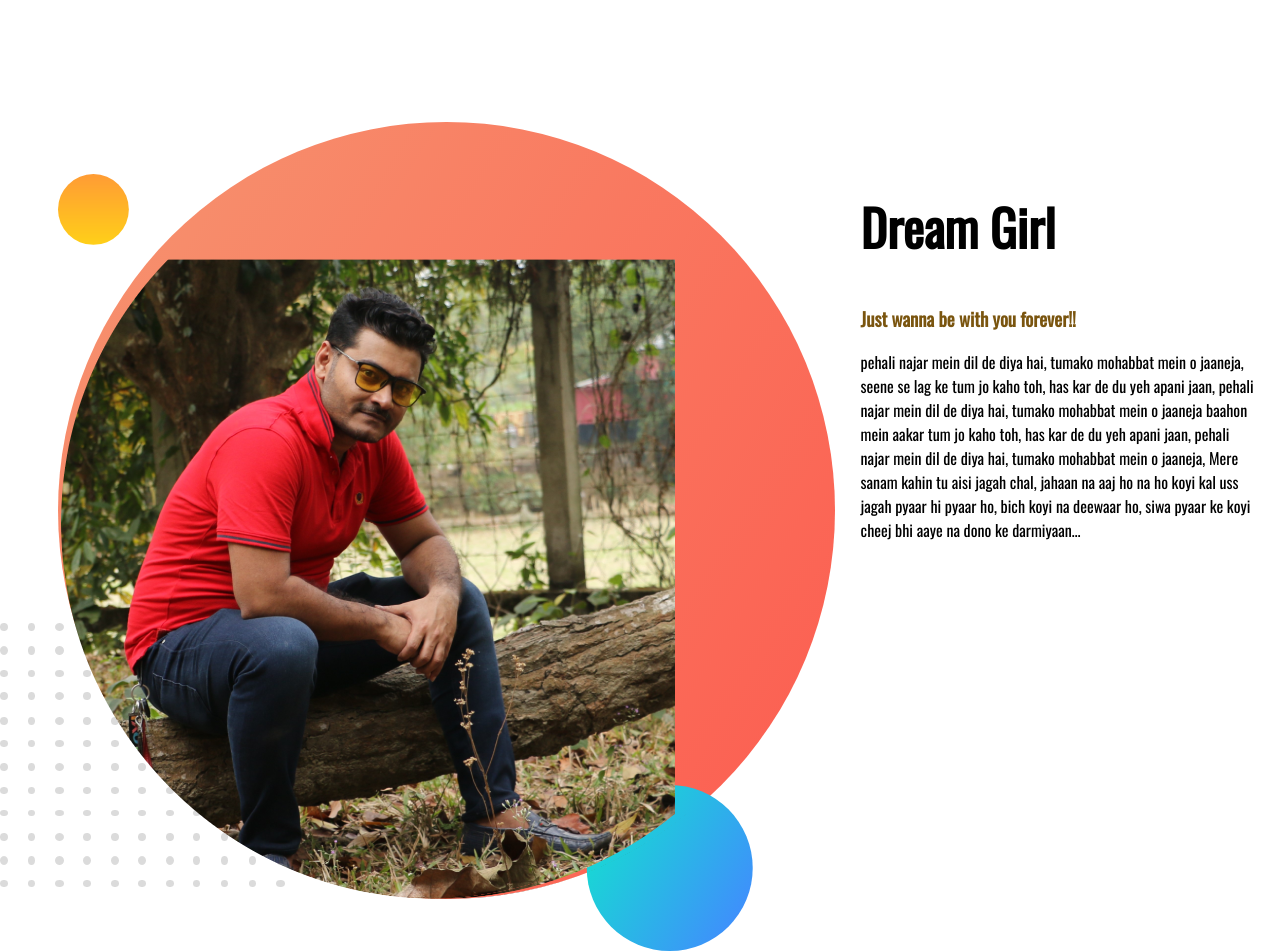
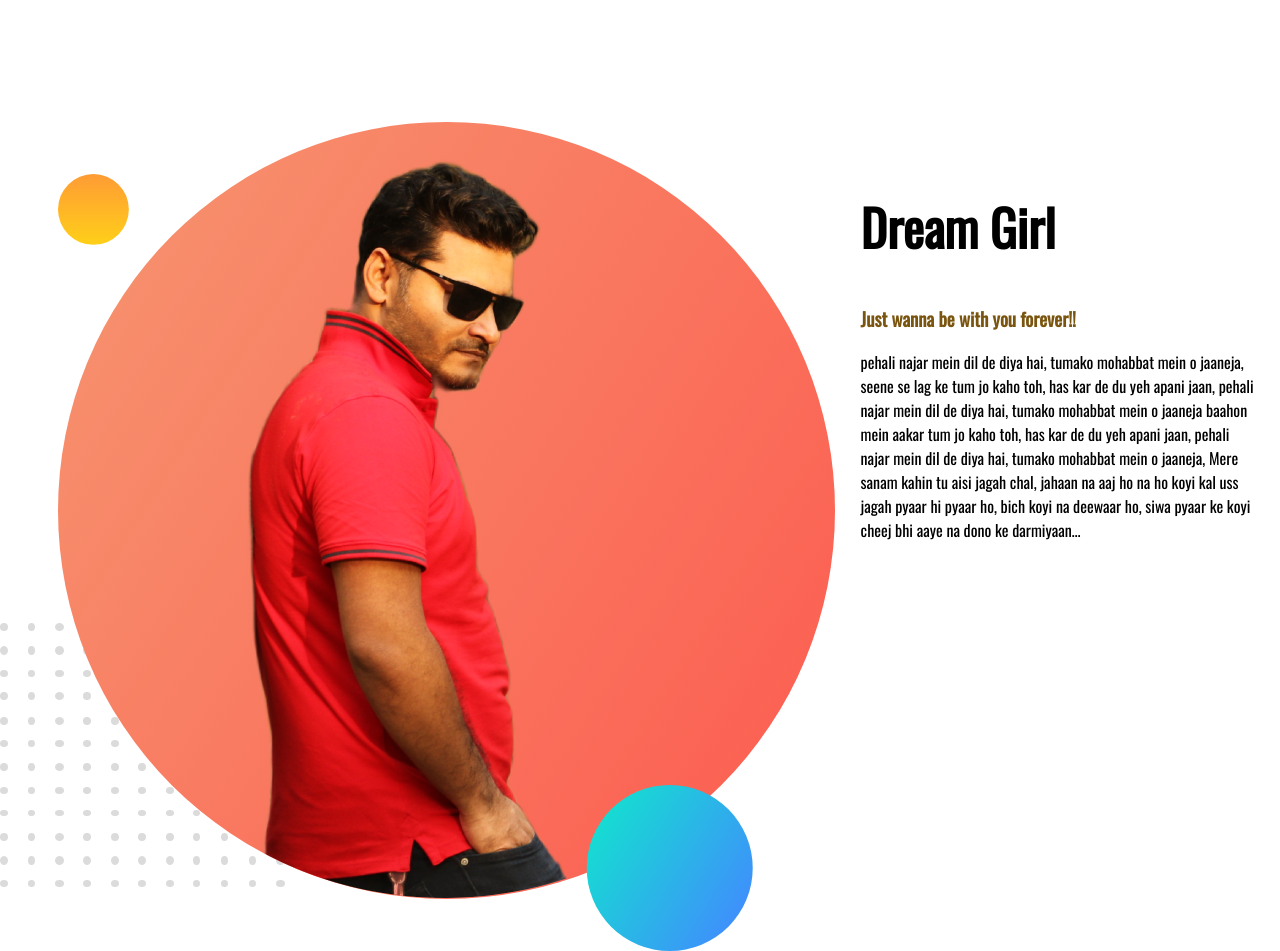
Before and after one commit to mahbubkazi/New-Dev-Portfolio, a plain HTML site: page index.html in a window 1280 px wide. Shown: the part 600-1551 px from the top of the page. Drawn offline with nearby package versions, Linux system fonts and the light colour scheme.

Commit message:
updated pics

```diff
--- a/index.html
+++ b/index.html
@@ -29,7 +29,7 @@
     </section>
     <section class="our dreams">
         <div>
-             <img src="Me_Only.png" alt="">
+             <img src="My_image.png" alt="">
         </div>
         <div class="half-width">
             <h1>Dream Girl</h1>
```
Also changed, not shown: Me_Only.png (deleted), My_image.png (added).
